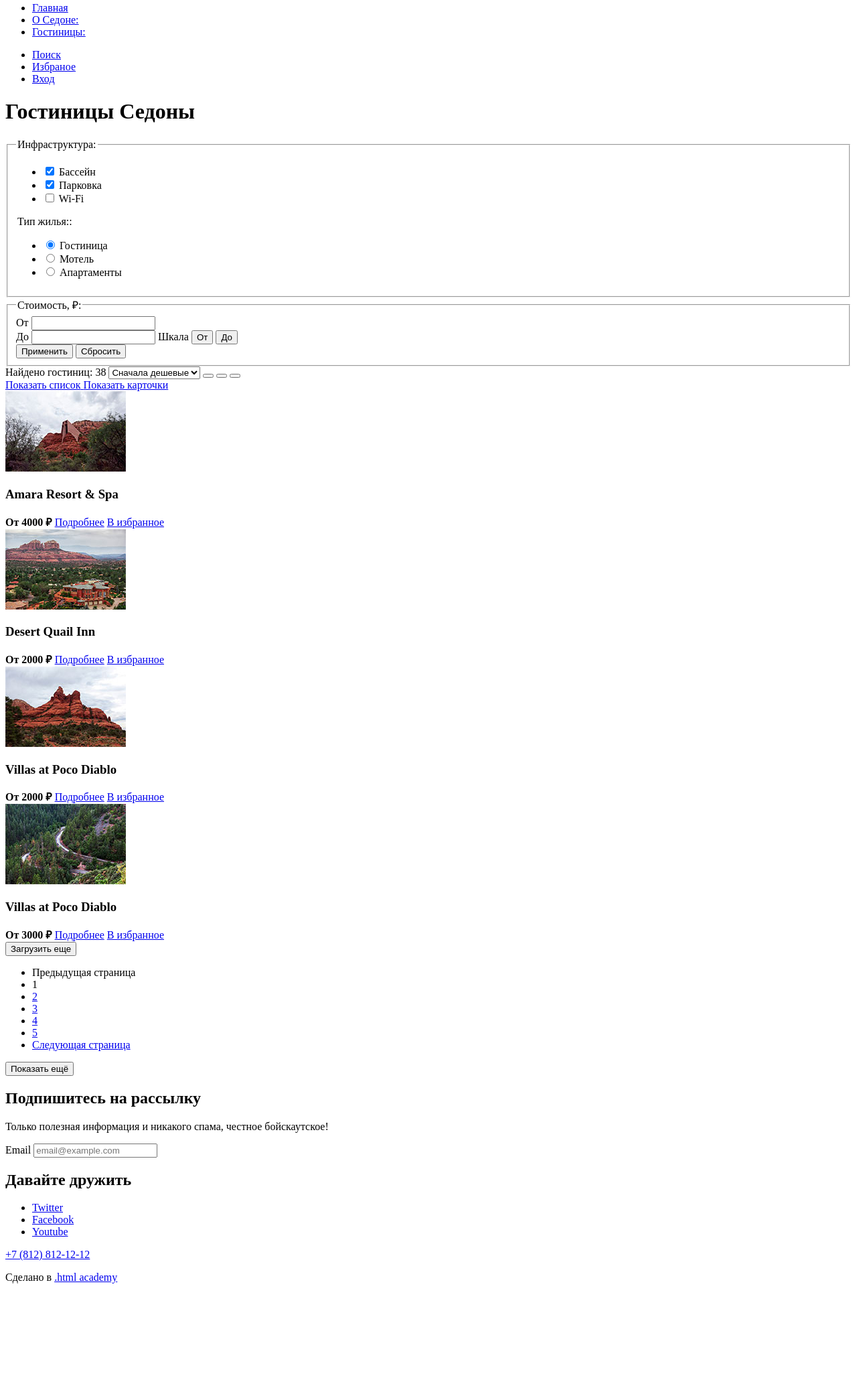
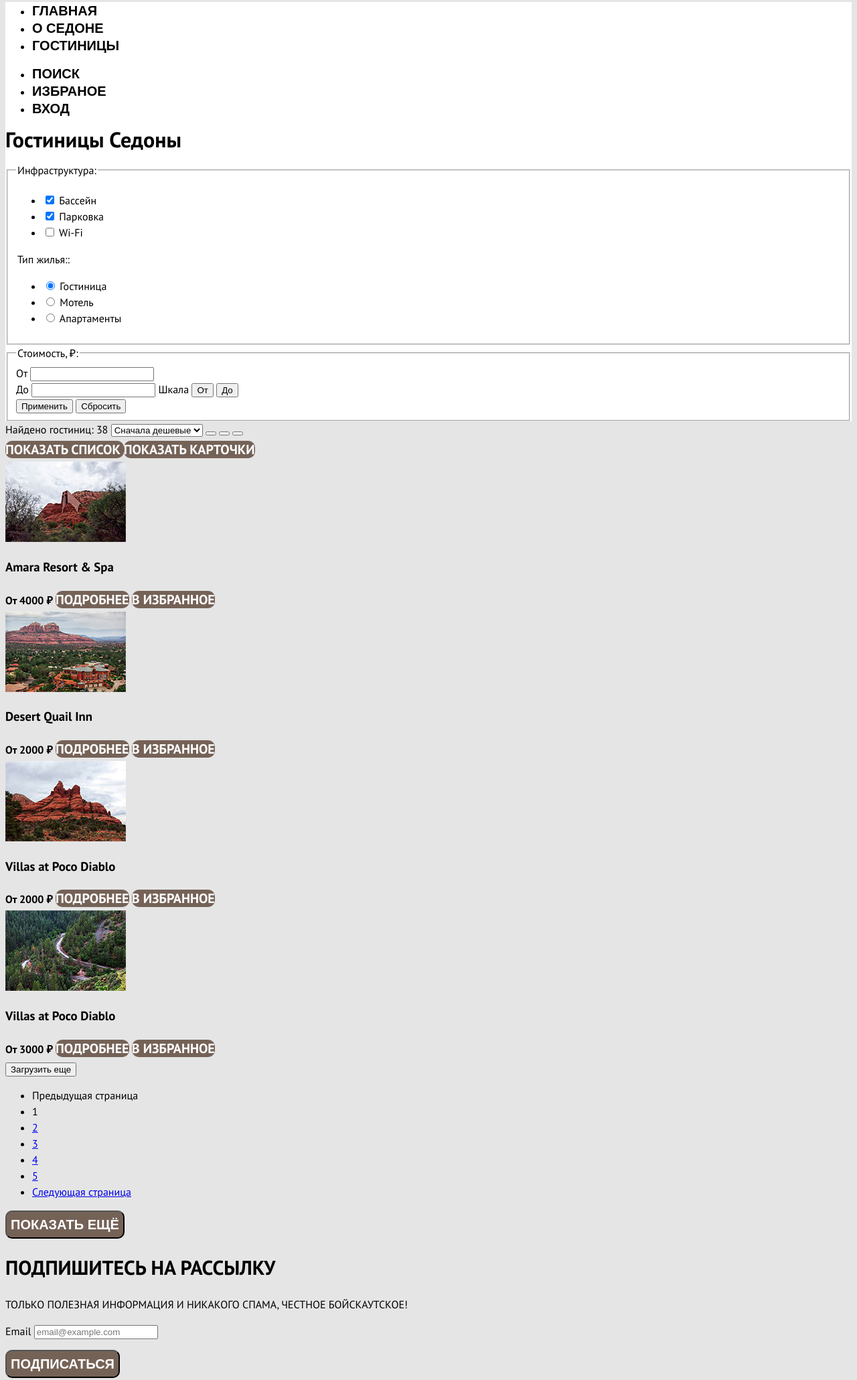
Before and after one commit to Janislud/1907725-sedona-32, a plain HTML site: page catalog.html in a window 1280 px wide. Shown: the part 13-2073 px from the top of the page at 67% size. Before the commit the page ends 1945 px from the top, so only its background shows below. Drawn offline with Linux system fonts and the light colour scheme.

Commit message:
Графика для страниц

```diff
--- a/catalog.html
+++ b/catalog.html
@@ -4,6 +4,7 @@
 <head>
   <meta charset="utf-8">
   <title>Каталог</title>
+  <link rel="stylesheet" href="styles/styles.css">
 </head>
 
 <body>
@@ -15,10 +16,10 @@
         <a class="navigation-link" href="index.html">Главная</a>
       </li>
       <li class="navigation-item">
-        <a class="navigation-link" href="#">О Седоне:</a>
+        <a class="navigation-link" href="#">О Седоне</a>
       </li>
       <li class="navigation-item">
-        <a class="navigation-link" href="catalog.html">Гостиницы:</a>
+        <a class="navigation-link" href="catalog.html">Гостиницы</a>
       </li>
     </ul>
     <ul class="navigation-list navigation-user">
@@ -187,6 +188,9 @@
         <input class="field" placeholder="email@example.com" type="email" name="newsletter-email" id="newsletter-email"
                required>
       </p>
+  <button class="button newsletter-button" type="submit">
+    <span class="visually-hidden">Подписаться</span>
+  </button>
 </main>
 <footer class="page-footer">
   <section class="footer-contact">
--- /dev/null
+++ b/styles/styles.css
@@ -0,0 +1,104 @@
+@font-face {
+  font-family: "PT Sans";
+  font-style: italic;
+  font-weight: 400;
+  src: url("../fonts/ptsans-400.woff2")  format("woff2");
+}
+
+@font-face {
+  font-family: "PT Sans";
+  font-style: italic;
+  font-weight: 700;
+  src: url("../fonts/ptsans-700.woff2") format("woff2");
+  font-display: swap;
+}
+
+body {
+  font-family: "PT Sans", sans-serif;
+  font-size: 16px;
+  line-height: 24px;
+  color: #000000;
+  background-color: #E5E5E5;
+}
+.button {
+  font-size: 20px;
+  line-height: 36px;
+  font-weight: bold;
+  text-align: center;
+  color: #FFFFFF;
+  background-color: #756257;
+  border-radius: 10px;
+  text-decoration: none;
+  text-transform: uppercase;
+}
+
+.page-header {
+  color: #000000;;
+  background: #FFFFFF;
+}
+
+.navigation-link {
+  font-family: "PT Sans Narrow", sans-serif;
+  line-height: 26px;
+  font-size: 20px;
+  font-weight: bold;
+  text-align: center;
+  color: #000000;
+  background: #FFFFFF;
+  text-decoration: none;
+  text-transform: uppercase;
+}
+.main-index {
+  color: #000000;
+  background-color: #E5E5E5;
+  background-size: 100% auto;
+  background-repeat: no-repeat;
+}
+
+.advantages-list {
+  text-align: center;
+}
+.advantages-title {
+  font-family: "PT Sans", sans-serif;
+  font-size: 24px;
+  line-height: 24px;
+  text-transform: uppercase;
+  text-align: center;
+}
+
+.feature-preview {
+  color: #FFFFFF;
+  background-color: #83B3D3;
+}
+.services {
+  text-transform: uppercase;
+}
+
+.services-title {
+  font-size: 30px;
+  line-height: 36px;
+  font-weight: bold;
+}
+
+.services-list {
+  font-size: 22px;
+  line-height: 26px;
+  font-weight: normal;
+}
+
+.contacts-phone {
+  font-size: 40px;
+  line-height: 40px;
+  text-transform: uppercase;
+  color: #000000;
+  background: #FFFFFF;
+  text-align: center;
+}
+
+.page-footer {
+  font-size: 14px;
+  font-weight: 700;
+  color: #000000;
+  background: #FFFFFF;
+  background-repeat: repeat;
+}
```
Also changed, not shown: index.html (+7 -6 lines), img/Vector.png (added), img/Vector1.png (added), img/index-background.jpg (added).
